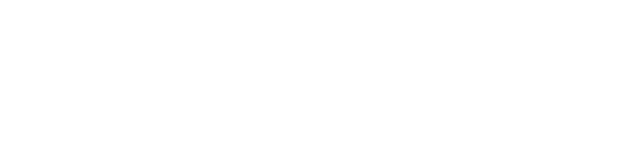
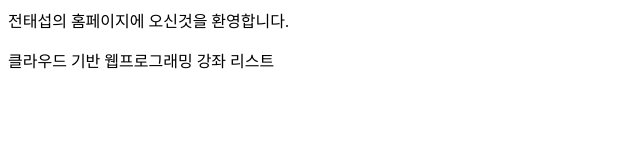
Before and after one commit to Resok1306/Html, a plain HTML site: page index.html in a window 1280 px wide. Shown: the whole page, without its empty margins (0-640 px from the left). Drawn offline with Linux system fonts and the light colour scheme.

Commit message:
Update index.html

```diff
--- a/index.html
+++ b/index.html
@@ -6,6 +6,7 @@
     <title>index.html</title>
 </head>
 <body>
-
+    <header>전태섭의 홈페이지에 오신것을 환영합니다.</header>
+    <p>클라우드 기반 웹프로그래밍 강좌 리스트</p>
 </body>
 </html>
```
